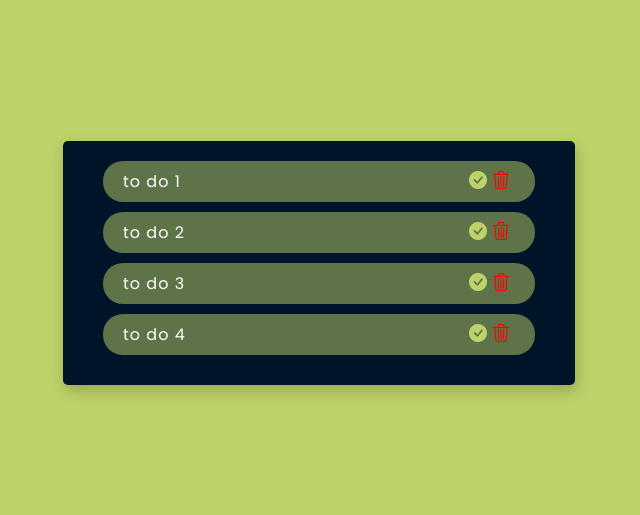
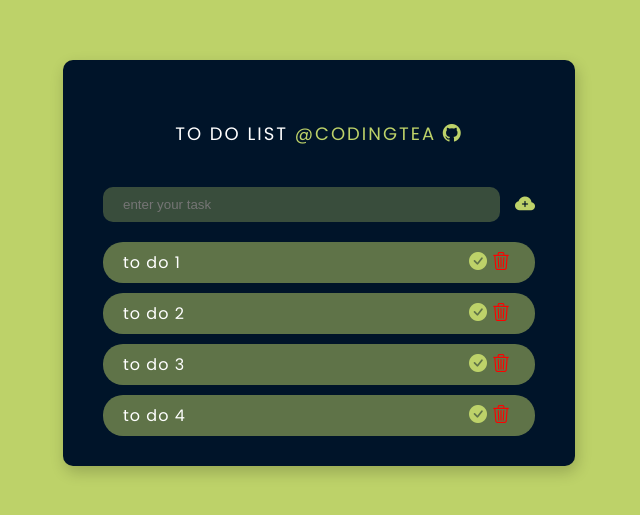
Before and after one commit to coding-tea/to_do_list_react, a React (Create React App) app: page / in a window 1280 px wide. Shown: the part 137-652 px from the top of the page, without its empty margins (321-961 px from the left). Built offline with nearby package versions, Linux system fonts and the light colour scheme.

Commit message:
complete add component

```diff
--- a/src/App.jsx
+++ b/src/App.jsx
@@ -14,6 +14,9 @@ function App() {
 
   return (
     <div className="app">
+      <header>
+        To do list <a href="https://github.com/coding-tea">@codingTea <i class="bi bi-github"></i></a>
+      </header>
       <Add tasks={tasks} setTasks={setTasks} />
       <Task tasks={tasks} setTasks={setTasks} />
     </div>
--- a/src/app.css
+++ b/src/app.css
@@ -26,6 +26,19 @@ body{
     padding: 20px 40px;
     background-color: #001429;
     color: white;
-    border-radius: 5px;
+    border-radius: 10px;
     box-shadow: 2px 6px 15px rgba(0, 0, 0, 0.2);
 }
+
+header{
+    padding: 40px;
+    text-align: center;
+    text-transform: uppercase;
+    letter-spacing: 2px;
+    font-size: 18px;
+}
+
+header a{
+    color: #bdd269;
+    text-decoration: none;
+}
--- a/src/components/Add.jsx
+++ b/src/components/Add.jsx
@@ -1,8 +1,18 @@
-import React from 'react';
+import React, { useState } from 'react';
+import './add.css';
 
-const Add = () => {
+const Add = (props) => {
+
+    const [task, setTask] = useState();
+
+    const add = () => {
+        props.setTasks([{id : props.tasks.length + 1, task : task, done : false} ,...props.tasks]);
+    }
+
     return (
-        <div>
+        <div className='add'>
+            <input type="text" value={task} onChange={e => setTask(e.target.value)} placeholder='enter your task' />
+            <span className='add_icon'><i class="bi bi-cloud-plus-fill" onClick={() => add()}></i></span>
 
         </div>
     );
--- a/src/components/add.css
+++ b/src/components/add.css
@@ -0,0 +1,24 @@
+
+.add{
+    width: 100%;
+    display: flex;
+    justify-content: space-between;
+    align-items: center;
+    margin-bottom: 20px;
+}
+
+.add input{
+    padding: 10px 20px;
+    width: 92%;
+    background-color: rgba(189, 210, 105, .3);
+    color: white;
+    border: none;
+    outline: none;
+    border-radius: 10px;
+}
+
+.add_icon {
+    color: rgb(189, 210, 105);
+    cursor: pointer;
+    font-size: 20px;
+}
```
